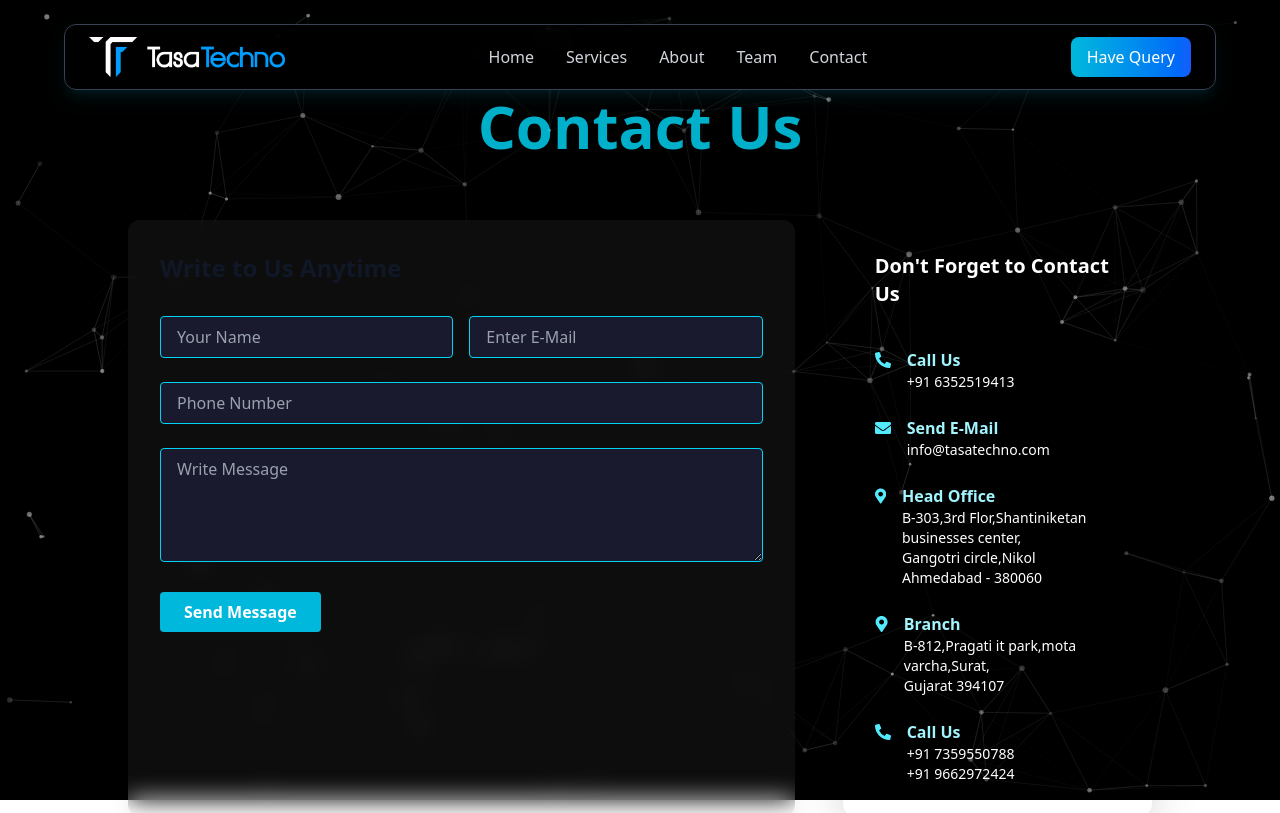
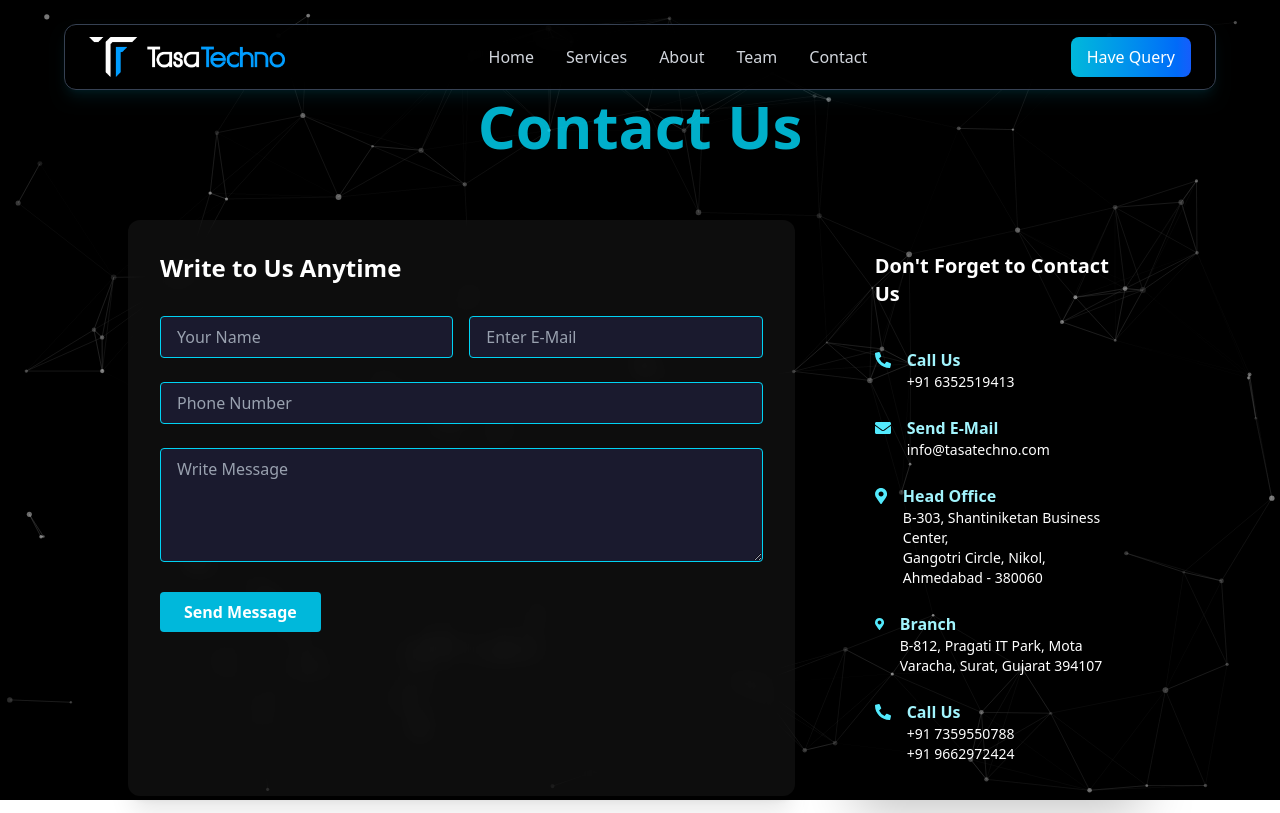
Before and after one commit to Sarthak-vyas183/TasaTechno-project, a React (Vite) app: page /contact in a window 1280 px wide. Shown: the top 813 px of the page. Built offline with nearby package versions, Linux system fonts and the light colour scheme.

Commit message:
database(Sheet + mail) added

```diff
--- a/src/components/Contact.jsx
+++ b/src/components/Contact.jsx
@@ -1,12 +1,34 @@
-import React, { useEffect } from 'react';
+import React, { useState, useEffect } from 'react';
 import AOS from 'aos';
 import 'aos/dist/aos.css';
 import { FaPhoneAlt, FaEnvelope, FaMapMarkerAlt } from 'react-icons/fa';
 
 const Contact = () => {
+  const [submitted, setSubmitted] = useState(false);
+
   useEffect(() => {
     AOS.init({ duration: 1000, once: true });
   }, []);
+
+  // Handle form submission
+  const handleSubmit = (e) => {
+    e.preventDefault();
+
+    const form = e.target;
+    const formData = new FormData(form);
+
+    fetch('https://docs.google.com/forms/d/e/1FAIpQLSd-1f8BpR9TgCANexeJmrXLO8ABh_2KgeAweu4DnfYcj-ywAQ/formResponse', {
+      method: 'POST',
+      mode: 'no-cors',
+      body: formData,
+    })
+      .then(() => {
+        setSubmitted(true);
+      })
+      .catch(() => {
+        alert("Something went wrong. Please try again.");
+      });
+  };
 
   return (
     <section
@@ -21,21 +43,26 @@ const Contact = () => {
         <span className="glow-text">Contact Us</span>
       </h2>
 
-      {/* Contact Info + Form */}
+      {/* Form + Info Grid */}
       <div className="grid grid-cols-1 lg:grid-cols-3 gap-12 max-w-5xl mx-auto">
-        {/* Form Section */}
+
+        {/* ✅ Contact Form */}
         <div className="lg:col-span-2 bg-white/5 backdrop-blur-md rounded-xl p-8 shadow-xl" data-aos="fade-right">
-          <h3 className="text-2xl font-bold mb-8 text-gray-900 dark:text-white">Write to Us Anytime</h3>
-          <form className="space-y-6">
+          {!submitted ? (
+            <>
+              <h3 className="text-2xl font-bold mb-8 text-white">Write to Us Anytime</h3>
+              <form onSubmit={handleSubmit} className="space-y-6">
                 <div className="flex flex-col md:flex-row gap-4">
                   <input
                     type="text"
+                    name="entry.243037522"
                     placeholder="Your Name"
                     className="w-full px-4 py-2 rounded bg-[#1a1a2e] border border-cyan-400 text-white placeholder-gray-400 focus:outline-none"
                     required
                   />
                   <input
                     type="email"
+                    name="entry.2024256054"
                     placeholder="Enter E-Mail"
                     className="w-full px-4 py-2 rounded bg-[#1a1a2e] border border-cyan-400 text-white placeholder-gray-400 focus:outline-none"
                     required
@@ -43,12 +70,14 @@ const Contact = () => {
                 </div>
                 <input
                   type="text"
+                  name="entry.646429997"
                   placeholder="Phone Number"
                   className="w-full px-4 py-2 rounded bg-[#1a1a2e] border border-cyan-400 text-white placeholder-gray-400 focus:outline-none"
                   required
                 />
                 <textarea
                   rows="4"
+                  name="entry.764041495"
                   placeholder="Write Message"
                   className="w-full px-4 py-2 rounded bg-[#1a1a2e] border border-cyan-400 text-white placeholder-gray-400 focus:outline-none"
                   required
@@ -60,9 +89,15 @@ const Contact = () => {
                   Send Message
                 </button>
               </form>
+            </>
+          ) : (
+            <div className="text-center text-green-400 text-xl font-semibold">
+              ✅ Thank you! Your response has been submitted.
+            </div>
+          )}
         </div>
 
-        {/* Info Section */}
+        {/* Contact Info */}
         <div className="bg-transparent rounded-xl p-8 shadow-2xl flex flex-col gap-6" data-aos="fade-left">
           <h4 className="text-xl font-bold mb-4 text-white">Don't Forget to Contact Us</h4>
           <div className="flex items-start gap-4">
@@ -84,9 +119,8 @@ const Contact = () => {
             <div>
               <span className="block font-semibold text-cyan-200">Head Office</span>
               <span className="block text-white text-sm">
-                B-303,3rd Flor,Shantiniketan businesses center,<br />
-                Gangotri circle,Nikol<br />
-                Ahmedabad - 380060
+                B-303, Shantiniketan Business Center,<br />
+                Gangotri Circle, Nikol, Ahmedabad - 380060
               </span>
             </div>
           </div>
@@ -95,8 +129,7 @@ const Contact = () => {
             <div>
               <span className="block font-semibold text-cyan-200">Branch</span>
               <span className="block text-white text-sm">
-                B-812,Pragati it park,mota varcha,Surat,<br />
-                Gujarat 394107
+                B-812, Pragati IT Park, Mota Varacha, Surat, Gujarat 394107
               </span>
             </div>
           </div>
--- a/src/components/Navbar.jsx
+++ b/src/components/Navbar.jsx
@@ -35,11 +35,11 @@ const Navbar = () => {
       >
         <div className="flex items-center justify-between">
           {/* Logo */}
-          <img
+          <Link to={"/home"}><img
   src={logo}
   alt="TASA Techno Logo"
   className="h-10 w-auto object-contain"
- />
+ /></Link>
 
           {/* Desktop Links */}
           <div className="hidden md:flex items-center gap-8">
@@ -56,7 +56,7 @@ const Navbar = () => {
 
           {/* Desktop Button */}
           <button className="hidden md:block px-4 py-2 rounded-lg bg-gradient-to-r from-cyan-500 to-blue-600 text-white font-medium hover:shadow-lg hover:shadow-cyan-500/30 transition-all duration-300">
-            Have Query
+            <Link to={"/contact"}>Have Query</Link>
           </button>
 
           {/* Mobile Menu Toggle */}
```
Lines whose indentation alone changed are shown as unchanged.
